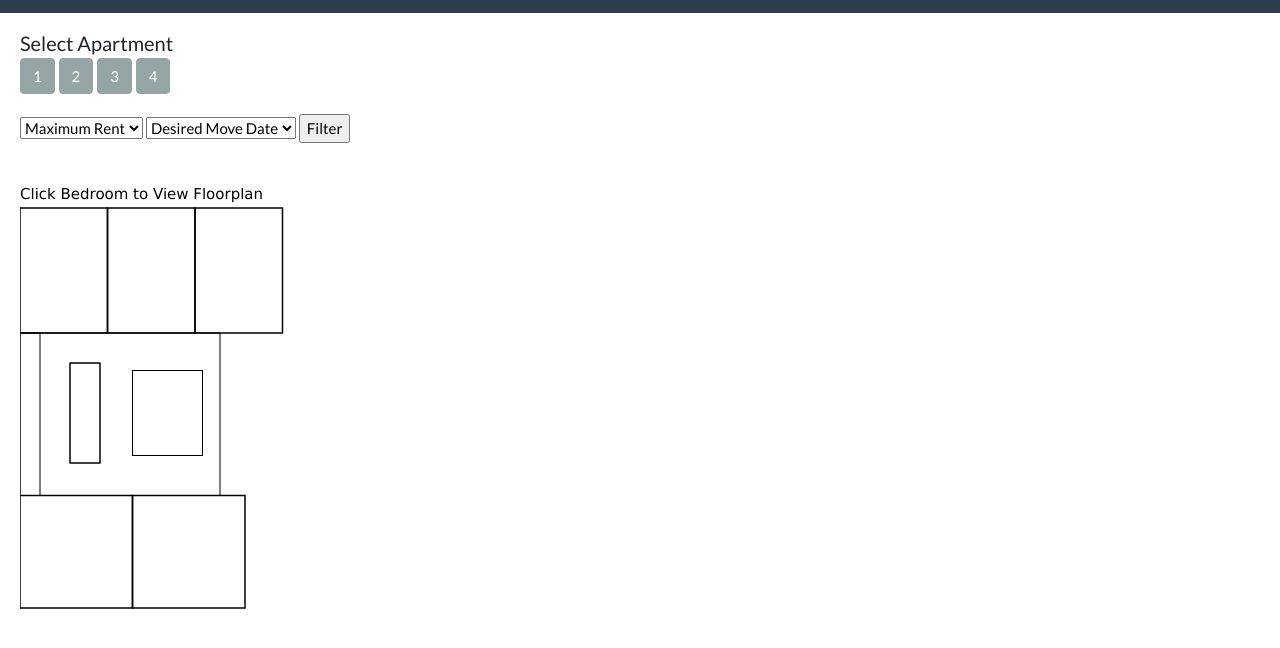
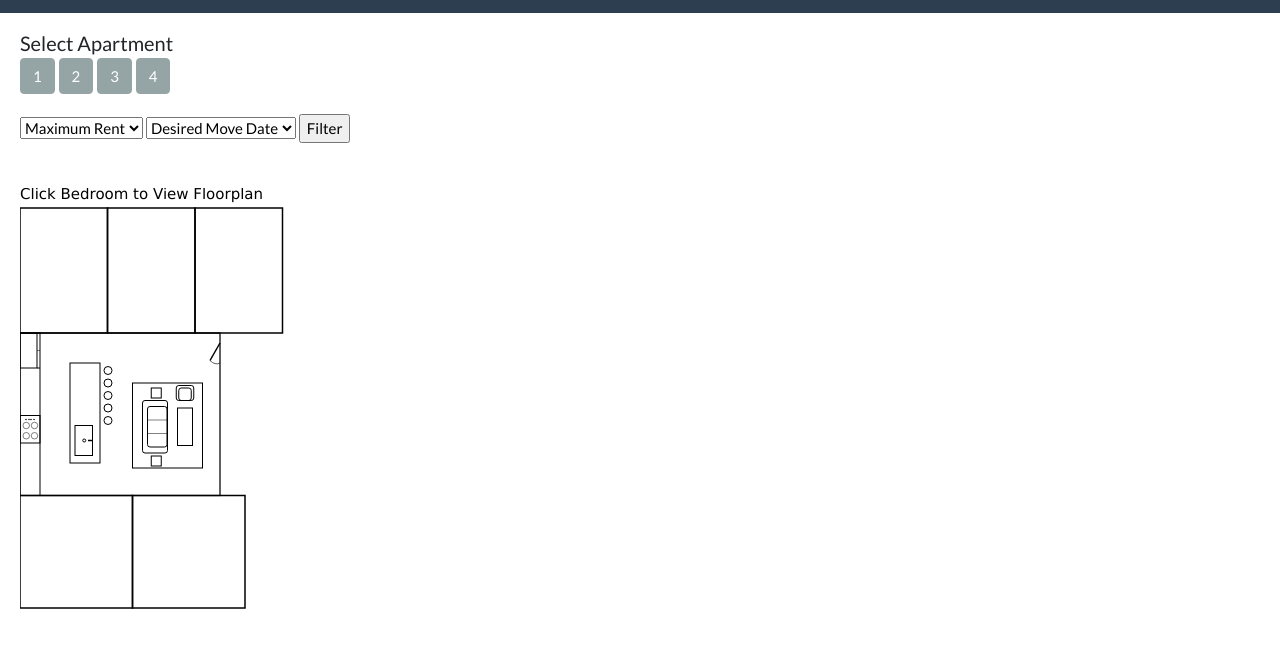
Before and after one commit to codingkasia/room-seekers-frontend, a plain HTML site: page index.html in a window 1280 px wide. Shown: the part 58-706 px from the top of the page. Drawn offline with nearby package versions, Linux system fonts and the light colour scheme; no server answers.

Commit message:
svg furniture

```diff
--- a/index.html
+++ b/index.html
@@ -55,12 +55,11 @@
     <div class="show-container">
         <div class="svg-play">
             <svg class="svg-box" viewBox="0 0 675 900">
-                <!-- width="600" height="800" version="1.1" -->
+                <text alignment-baseline="hanging" x="0" y="0" font-family="Verdana" font-size="30" fill="black">Click Bedroom to View Floorplan</text>
                 <!-- north apartments -->
-
-                <text alignment-baseline="hanging" x="0" y="0" font-family="Verdana" font-size="30" fill="black">Click Bedroom to View Floorplan</text>
             <rect class="br1 brBox" x="0" y="40" width="175" height="250" stroke="black" fill="transparent" stroke-width="3" />
             <text class="br1 brBox" x="25" y="90" font-family="Verdana" font-size="25" fill="black"></text>
+
             <rect class="br2 brBox" x="175" y="40" width="175" height="250" stroke="black" fill="transparent" stroke-width="3" />
             <text class="br2 brBox" x="200" y="90" font-family="Verdana" font-size="25" fill="black"></text>
 
@@ -75,20 +74,57 @@
             <text class="br5 brBox" x="250" y="665" font-family="Verdana" font-size="25" fill="black"></text>
 
             <!-- living/kitchen -->
-                <rect x="0" y="290" width="400" height="325" stroke="black" fill="transparent" stroke-width="2" />
-                <!-- kitchen layout -->
+            <rect x="0" y="290" width="400" height="325" stroke="black" fill="transparent" stroke-width="2.5" />
+            <!-- kitchen wall -->
             <rect x="0" y="290" width="40" height="325" stroke="black" fill="transparent" stroke-width="2" />
+            <!-- kitchen bar -->
             <rect x="100" y="350" width="60" height="200" stroke="black" fill="transparent" stroke-width="2" />
-                <rect x="100" y="350" width="60" height="200" stroke="black" fill="transparent" stroke-width="2" />
-                <!-- living layout -->
-                <rect x="225" y="365" width="140" height="170" stroke="black" fill="transparent" stroke-width="2" />
+            <!-- stools -->
+            <circle cx="176" cy="365" r="8" stroke="black" fill="transparent" stroke-width="2" />
+            <circle cx="176" cy="390" r="8" stroke="black" fill="transparent" stroke-width="2" />
+            <circle cx="176" cy="415" r="8" stroke="black" fill="transparent" stroke-width="2" />
+            <circle cx="176" cy="440" r="8" stroke="black" fill="transparent" stroke-width="2" />
+            <circle cx="176" cy="465" r="8" stroke="black" fill="transparent" stroke-width="2" />
+            <!-- sink -->
+            <rect x="110" y="475" width="35" height="60" stroke="black" fill="transparent" stroke-width="2" />
+            <circle cx="128.5" cy="505" r="3" stroke="black" fill="transparent" stroke-width="2" />
+            <line x1="136" x2="145" y1="505" y2="505" stroke="black" stroke-width="3" />
+            <!-- fridge -->
+            <rect x="0" y="290" width="34" height="70" stroke="black" fill="transparent" stroke-width="2" />
+            <line x1="34" x2="40" y1="325" y2="325" stroke="black" stroke-width="1" />
+            <line x1="34" x2="40" y1="360" y2="360" stroke="black" stroke-width="2" />
+            <!-- range burners -->
+            <rect x="0" y="455" width="40" height="55" stroke="black" fill="transparent" stroke-width="2" />
+            <circle cx="12" cy="463" r="1" stroke="black" fill="black" stroke-width="1" />
+            <circle cx="18" cy="463" r="1" stroke="black" fill="black" stroke-width="1" />
+            <circle cx="22" cy="463" r="1" stroke="black" fill="black" stroke-width="1" />
+            <circle cx="28" cy="463" r="1" stroke="black" fill="black" stroke-width="1" />
+            <!-- range dials -->
+            <circle cx="12.5" cy="475" r="6.5" stroke="black" fill="transparent" stroke-width="1" />
+            <circle cx="29" cy="475" r="6.5" stroke="black" fill="transparent" stroke-width="1" />
+            <circle cx="12.5" cy="495.5" r="6.5" stroke="black" fill="transparent" stroke-width="1" />
+            <circle cx="29" cy="495.5" r="6.5" stroke="black" fill="transparent" stroke-width="1" />
+            <!-- living rug -->
+            <rect x="225" y="390" width="140" height="170" stroke="black" fill="transparent" stroke-width="2" />
+            <!-- couch  -->
+            <rect x="245" y="425" rx="5" ry="5" width="50" height="105" stroke="black" fill="transparent" stroke-width="2" />
+            <rect x="255" y="437" rx="5" ry="5" width="39" height="81" stroke="black" fill="transparent" stroke-width="2" />
+            <line x1="255" x2="295" y1="464" y2="464" stroke="black" stroke-width="1" />
+            <line x1="255" x2="295" y1="491" y2="491" stroke="black" stroke-width="1" />
+            <!-- chair -->
+            <rect x="312.5" y="395" rx="5" ry="5" width="35" height="30" stroke="black" fill="transparent" stroke-width="2" />
+            <rect x="317.5" y="400" rx="5" ry="5" width="25" height="25" stroke="black" fill="transparent" stroke-width="2" />
+            <!-- living tables -->
+            <rect x="262.5" y="400" width="20" height="20" stroke="black" fill="transparent" stroke-width="2" />
+            <rect x="262.5" y="536" width="20" height="20" stroke="black" fill="transparent" stroke-width="2" />
+            <rect x="315" y="440" width="30" height="75" stroke="black" fill="transparent" stroke-width="2" />
+            <!-- entry door -->
+            <line x1="400" x2="380" y1="310" y2="345" stroke="black" stroke-width="3" />
+            <path d="M400 350 Q 390 355 380 345" stroke="black" fill="transparent" stroke-width="1.25" />
             </svg>
         </div>
 
         <div class="br-show-container svg-box show svg-play">
-            <!-- <div class="svg-box show svg-play"> -->
-
-            </div>
         </div>
 
     </div>
--- a/index.js
+++ b/index.js
@@ -234,7 +234,7 @@ function displayDetailBrView(bedroomId) {
   const imgUrl = getBrImgUrl(bedroomId);
   const brName = getBrName(bedroomId);
   brDetailView().innerHTML = `
-  <svg viewBox="0 0 300 600">
+  <svg viewBox="0 0 500 1000">
   ${imgUrl}
   <text x="5" y="290" font-family="Verdana" font-size="25" fill="black">${brName}</text>
   </svg>`;
--- a/style.css
+++ b/style.css
@@ -69,7 +69,7 @@
 
 .br-show-container {
   width: 45%;
-  max-height: 590px;
+  max-height: 500px;
   /* border-style: dashed; */
   /* border-width: 2px; */
   margin: -25px;
```
Lines whose indentation alone changed are shown as unchanged.
